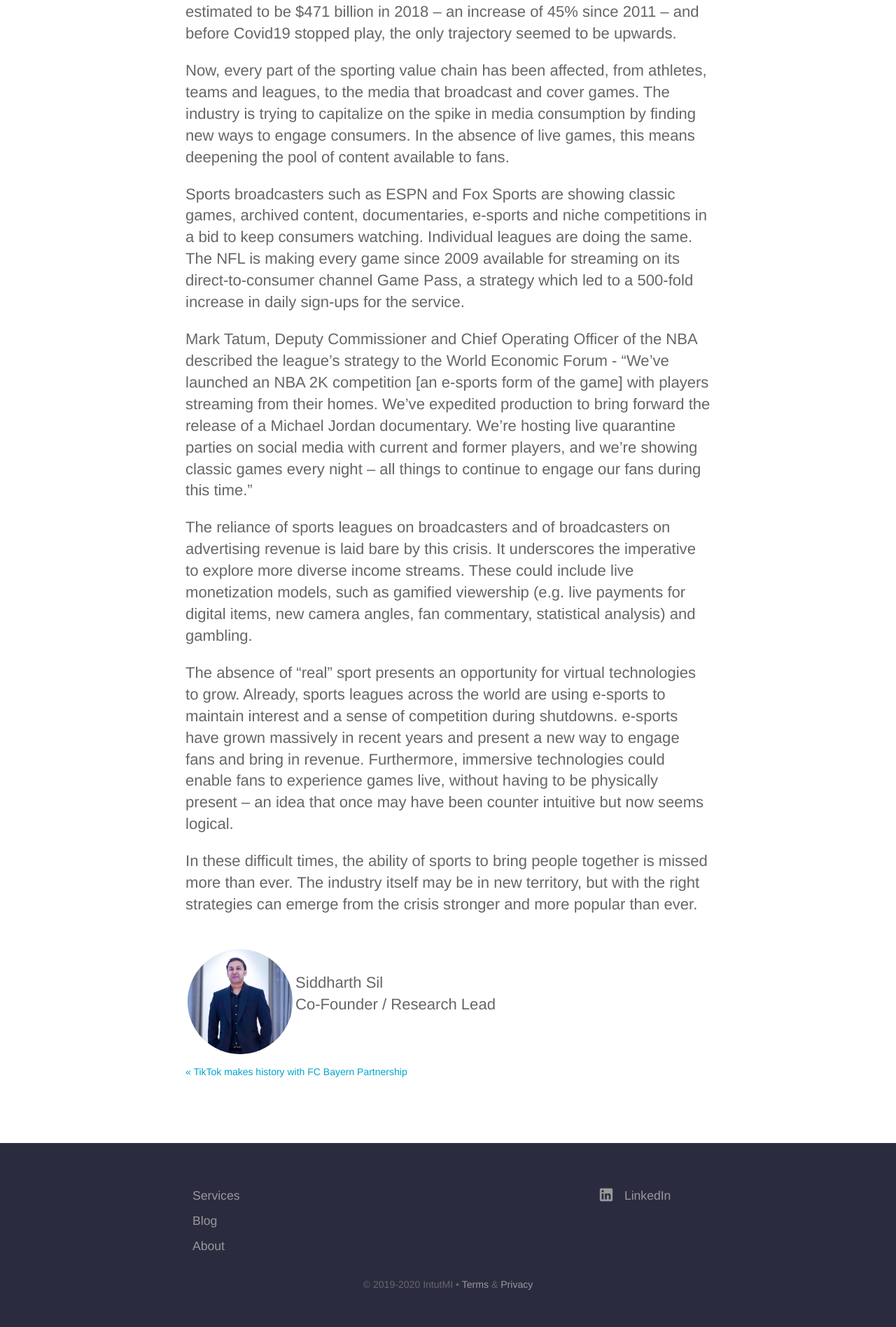
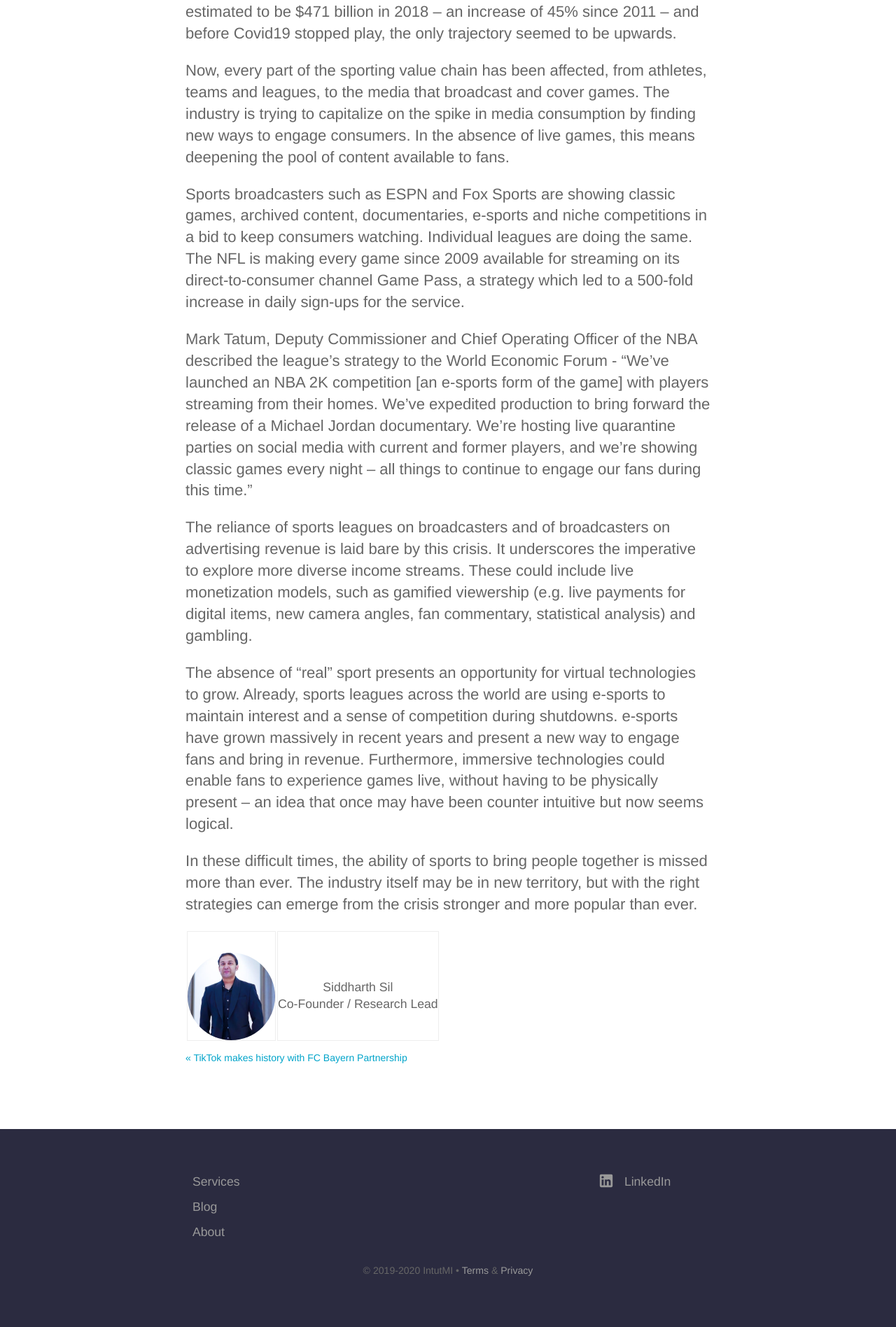
Before and after one commit to intutdev/intutmi.github.io, a Jekyll site: the page built from _posts/2020-05-20-sports-in-the-time-of-covid-19-pandemic.md, in a window 1280 px wide. Shown: the part 2094-3991 px from the top of the page at 70% size. Built offline with Jekyll 4.4.1, drawn with Linux system fonts in a browser that asks for light colours.

Commit message:
Updated '_sass/blog.scss' via CloudCannon

```diff
--- a/_sass/blog.scss
+++ b/_sass/blog.scss
@@ -8,7 +8,7 @@
 }
 
 .blog-post {
-    .table {
+    td {
 		padding: 30px 0 0 0;
 		border: 1px solid #eee;
 		margin: 30px 0;
```
